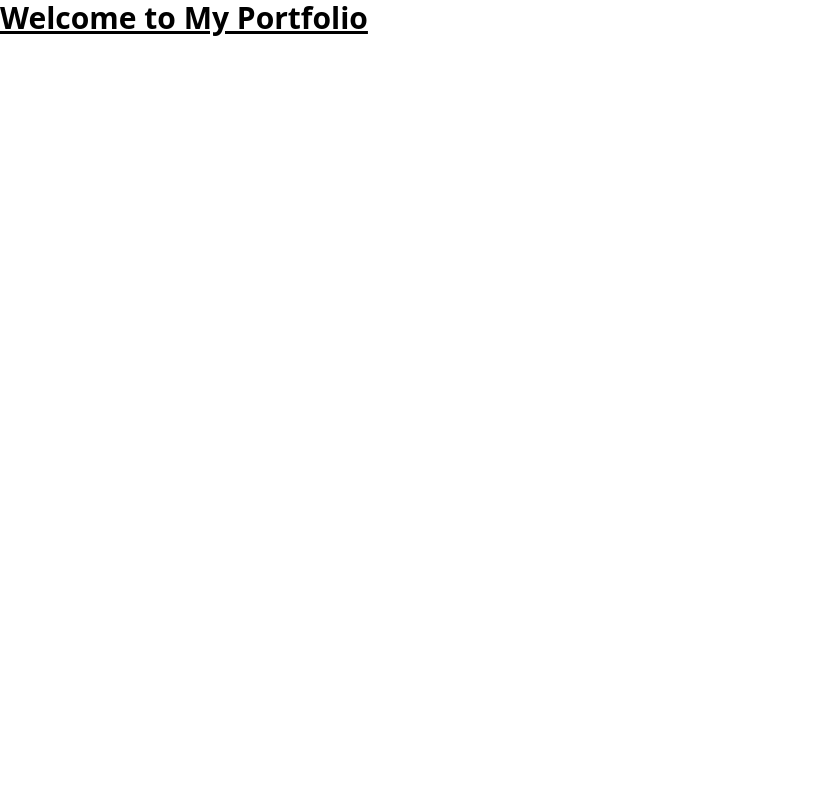
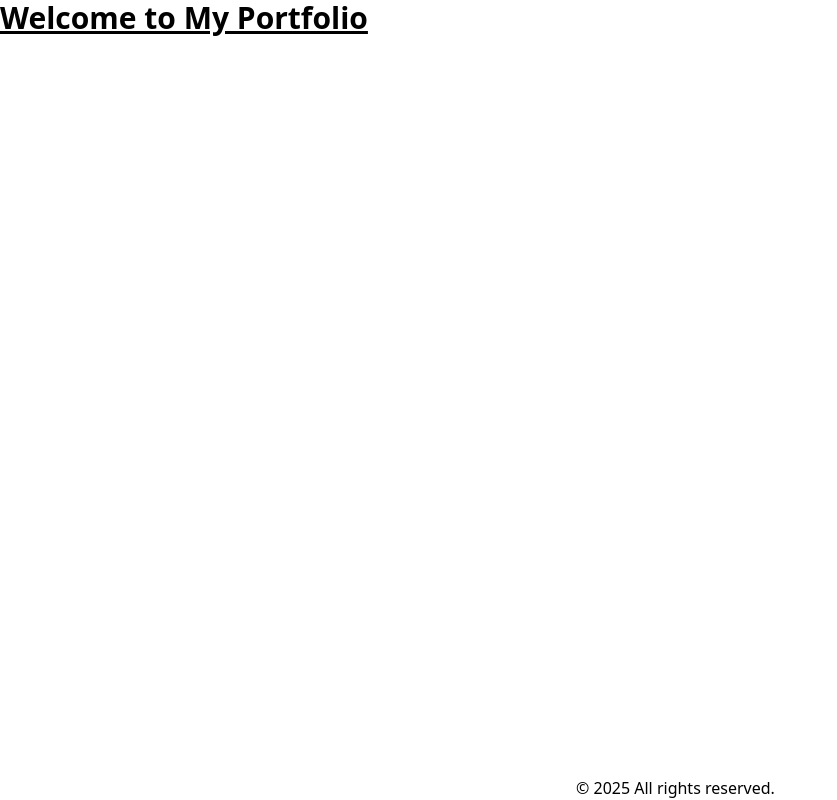
Before and after one commit to Mayday46/portfolio, a React (Vite) app: page / in a window 1280 px wide. Shown: the whole page, without its empty margins (0-837 px from the left). Built offline with nearby package versions, Linux system fonts and the light colour scheme.

Commit message:
Initialized a Footer component

```diff
--- a/src/App.jsx
+++ b/src/App.jsx
@@ -1,3 +1,4 @@
+import Footer from "./components/Footer"
 
 function App() {
   return (
@@ -6,6 +7,7 @@ function App() {
       <h1 className = 'text-3xl font-bold underline'>
         Welcome to My Portfolio
       </h1>
+      <Footer />
     </div>
   )
 }
--- /dev/null
+++ b/src/components/Footer.jsx
@@ -0,0 +1,23 @@
+
+const Footer = () => {
+
+    const footerStyle = {
+        display: 'flex',
+        flexDirection: 'column',
+        position: 'absolute',
+        left: '45%',
+        bottom: '0%',
+        alignItems: 'center',
+    }
+
+    return (
+        <div style = {footerStyle}>
+            <p>
+                © {new Date().getFullYear()} All rights reserved.
+            </p>
+        </div>
+    );
+}
+
+
+export default Footer;
```
